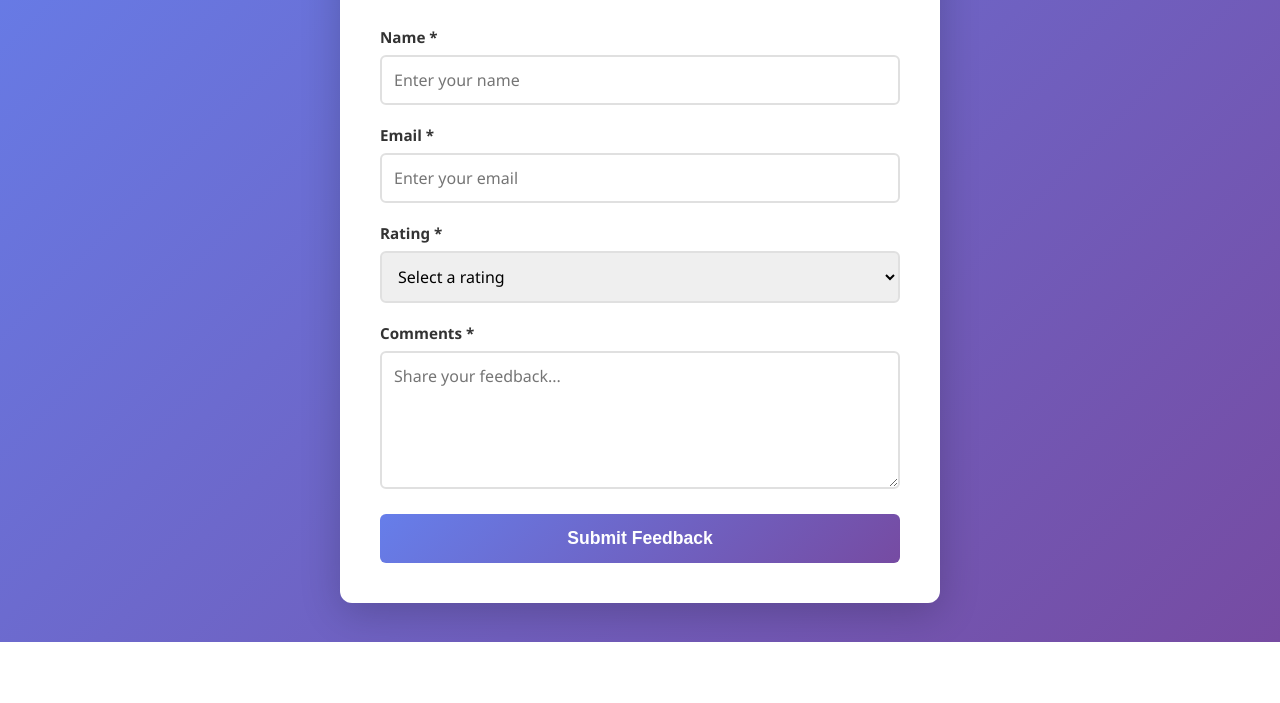
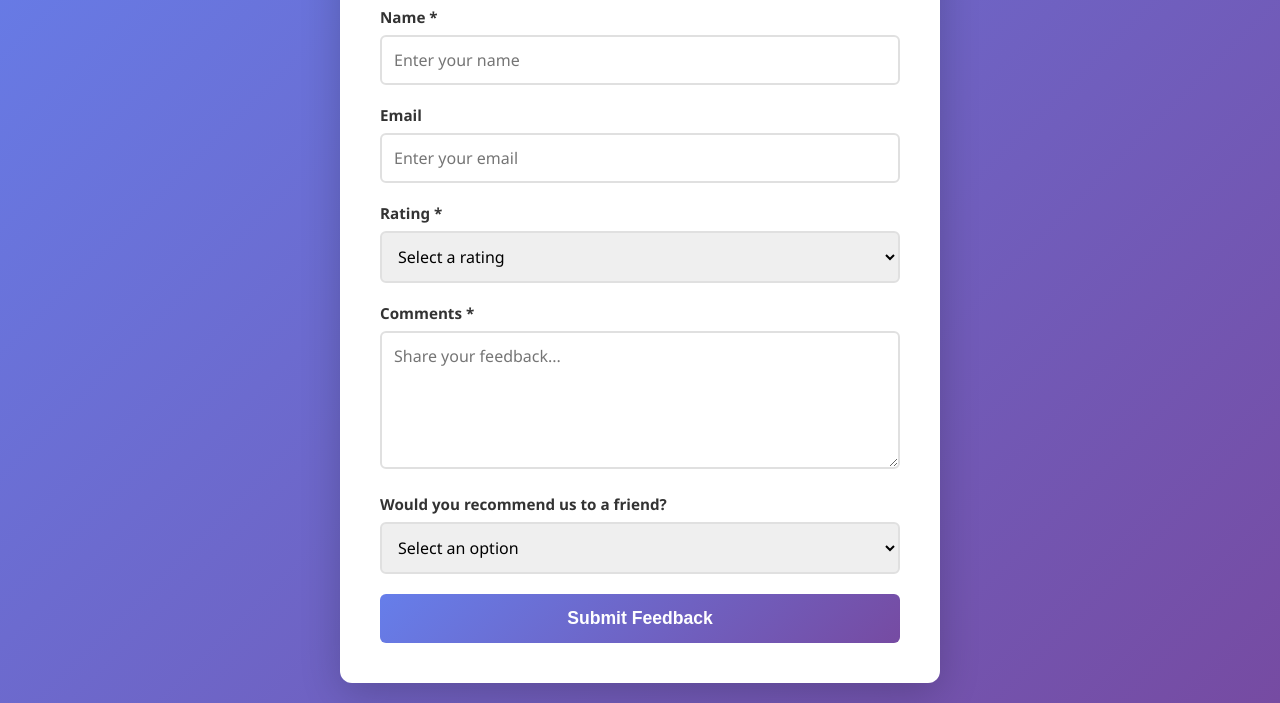
Before and after one commit to dav1dc-gh/copilot-cli-demo, a website: page public/index.html in a window 1280 px wide. Shown: the part 158-861 px from the top of the page. Before the commit the page ends 800 px from the top, so only its background shows below. Drawn offline with Linux system fonts and the light colour scheme.

Commit message:
Make email optional and add recommend field

```diff
--- a/public/index.html
+++ b/public/index.html
@@ -18,8 +18,8 @@
             </div>
 
             <div class="form-group">
-                <label for="email">Email *</label>
-                <input type="email" id="email" name="email" required placeholder="Enter your email">
+                <label for="email">Email</label>
+                <input type="email" id="email" name="email" placeholder="Enter your email">
             </div>
 
             <div class="form-group">
@@ -39,6 +39,15 @@
                 <textarea id="comments" name="comments" rows="5" required placeholder="Share your feedback..."></textarea>
             </div>
 
+            <div class="form-group">
+                <label for="recommend">Would you recommend us to a friend?</label>
+                <select id="recommend" name="recommend">
+                    <option value="">Select an option</option>
+                    <option value="yes">Yes</option>
+                    <option value="no">No</option>
+                </select>
+            </div>
+
             <button type="submit" class="submit-btn">Submit Feedback</button>
         </form>
 
```
Also changed, not shown: server.js (+4 -3 lines).
